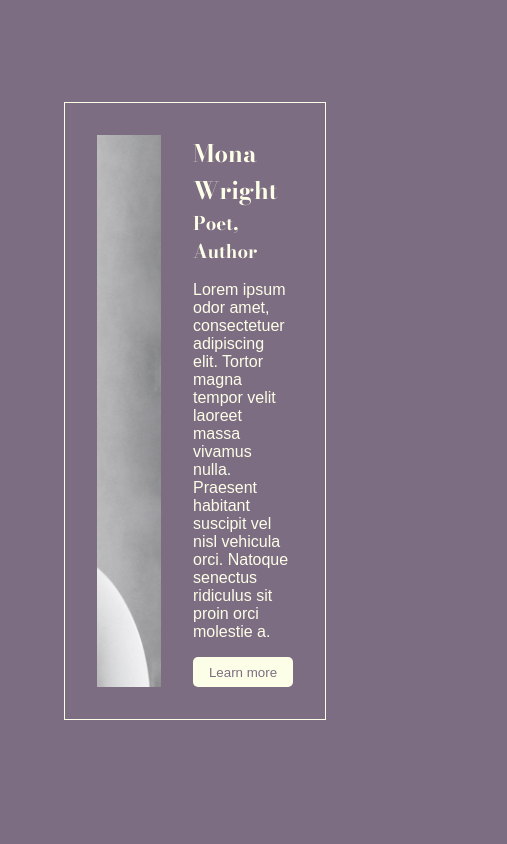
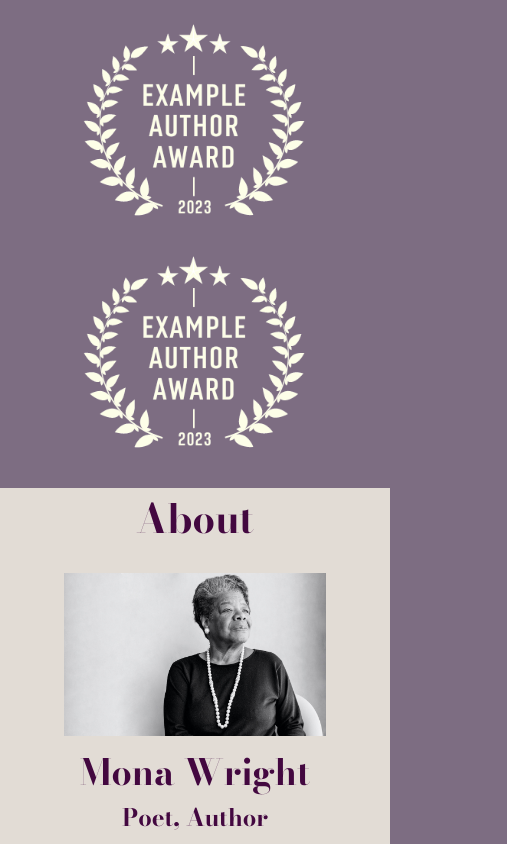
Before and after one commit to michellecordovi/MonaWright, a React (Vite) app in the folder Client/: page / in a window 390 px wide. Shown: the part 800-1644 px from the top of the page, 507 px wide, since content can reach past the window. Before the commit the page ends 1584 px from the top, so only its background shows below. Built offline with nearby package versions, Linux system fonts and the light colour scheme.

Commit message:
create awards section, change background colors, make tablet responsive

```diff
--- a/Client/src/Pages/Home/HomePage.css
+++ b/Client/src/Pages/Home/HomePage.css
@@ -30,7 +30,8 @@ main{
 
 #awards-section{
     width: 100%;
-    margin: 4rem auto;
+    height: 100%;
+    padding: 2rem 4rem;
     display: grid;
     grid-template-columns: 1fr 1fr 1fr;
     justify-items: center;
@@ -41,16 +42,35 @@ main{
     }
 }
 
+@media only screen and (max-width: 740px){
+   #awards-section{
+        margin: 0rem auto;
+        grid-template-columns: 1fr;
+        row-gap: 2rem;
+        justify-items: center;
+
+        img{
+            height: 200px
+        }
+   }
+}
 
 #home-about-section{
-    max-width: 95%;
-    margin: 4rem;
+    max-width: 100%;
+    background-color: #e2dcd5;
+    color:#430840;
+    padding: 0rem 4rem 2rem;
     display: grid;
     grid-template-columns: 1fr 1fr;
     align-items: center;
+
     column-gap: 2rem;
-    border: 1px solid #fdfee8;
-    padding: 2rem;
+
+    h2{
+        grid-column: 1/ span 2;
+        margin-bottom: 2rem;
+        text-align: center;
+    }
 
     img{
         width: 100%;
@@ -65,8 +85,8 @@ main{
         }
 
         button{
-            color:#7d6d82;
-            background-color: #fdfee8;
+            color:#e2dcd5;
+            background-color: #430840;
             border: none;
             height: 30px;
             width: 100px;
@@ -74,5 +94,22 @@ main{
             cursor: pointer;
         }
     }
+}
 
+@media only screen and (max-width: 800px){
+    #home-about-section{
+        grid-template-columns: 1fr;
+
+        h2{
+            grid-column: 1/ span 1;
+        }
+
+        img{
+            margin-bottom: 1rem;
+        }
+
+    #home-about-text{
+        text-align: center;
+    }
+    }
 }
--- a/Client/src/Pages/Home/HomePage.jsx
+++ b/Client/src/Pages/Home/HomePage.jsx
@@ -32,6 +32,7 @@ function HomePage() {
 				</section>
 
 				<section id="home-about-section">
+					<h2>About</h2>
 
 					<img
 						src="../../../public/images/maya-angelou.jpg"
@@ -39,8 +40,8 @@ function HomePage() {
 					/>
 
 					<div id="home-about-text">
-						<h2>Mona Wright</h2>
-						<h3>Poet, Author</h3>
+						<h3>Mona Wright</h3>
+						<h4>Poet, Author</h4>
 						<p>
 							Lorem ipsum odor amet, consectetuer adipiscing elit.
 							Tortor magna tempor velit laoreet massa vivamus
@@ -52,6 +53,10 @@ function HomePage() {
 						<button>Learn more</button>
 					</div>
 				</section>
+
+				<section id="featured-pieces-section">
+					<h2>Featured Pieces</h2>
+				</section>
 			</main>
 		</>
 	);
--- a/Client/src/index.css
+++ b/Client/src/index.css
@@ -11,12 +11,24 @@ body{
     font-family: Monterrat, Arial, Helvetica, sans-serif;
 }
 
-h1, h2, h3, #site-logo {
+h1, h2, h3, h4, #site-logo {
     font-family: 'Bodoni Moda', Georgia, 'Times New Roman', Times, serif;
 }
 
 h1{
     font-size: 56px;
+}
+
+h2{
+    font-size: 40px;
+}
+
+h3{
+    font-size: 36px;
+}
+
+h4{
+    font-size: 24px;
 }
 
 a{
```
